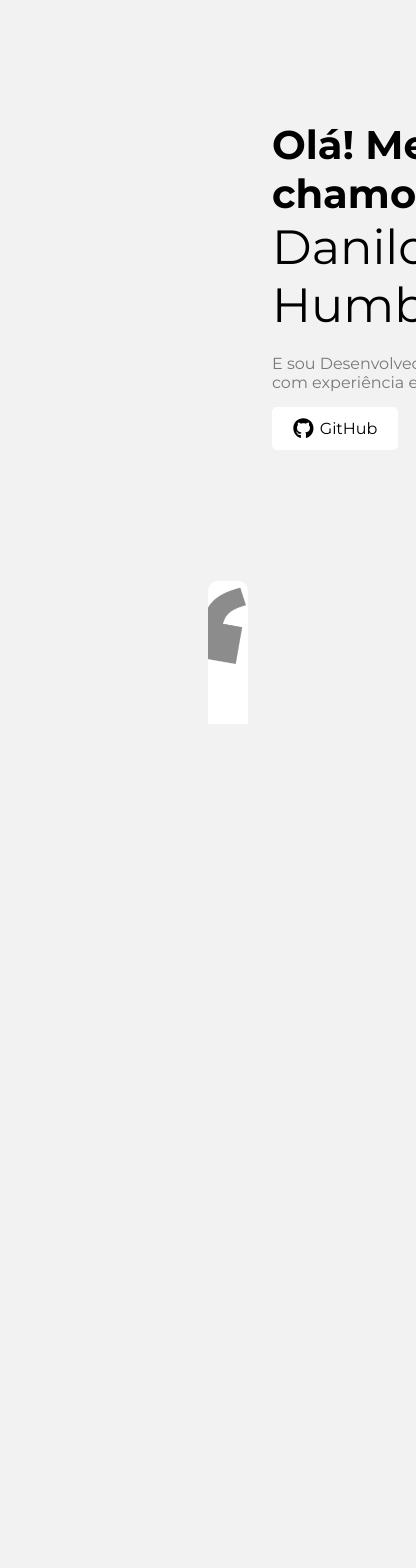
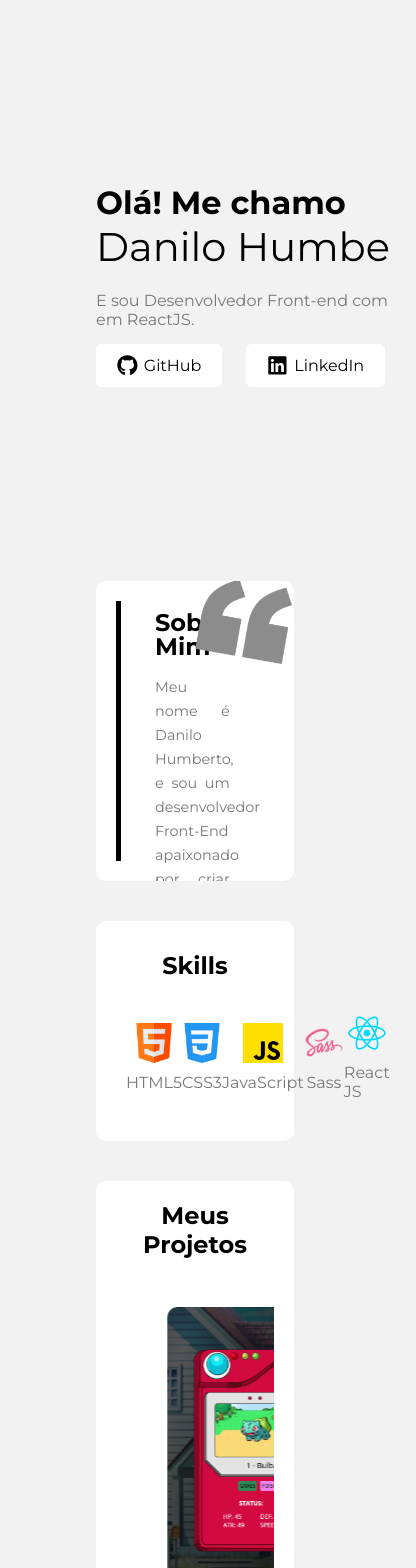
Before and after one commit to danilo-humberto/portfolio, a React (Vite) app: page / in a window 390 px wide. Shown: the part 120-1688 px from the top of the page, 416 px wide, since content can reach past the window. Before the commit the page ends 844 px from the top, so only its background shows below. Built offline with nearby package versions, Linux system fonts and the light colour scheme.

Commit message:
continuing responsive feature

```diff
--- a/src/App.css
+++ b/src/App.css
@@ -1,7 +1,13 @@
 .container {
     width: 100vw;
-    height: 100vh;
-    padding: 0 13rem;
-    overflow-x: hidden;
+    min-height: 100vh;
+    max-width: 1536px;
+    margin: 0 auto;
     scroll-behavior: smooth;
 }
+
+@media screen and (max-width: 1024px) {
+    .container {
+        padding: 0 6rem;
+    }
+}
--- a/src/components/about/About.css
+++ b/src/components/about/About.css
@@ -52,3 +52,16 @@
         line-height: 1.5rem;
     }
 }
+
+@media screen and (max-width: 1400px) {
+    .about-container {
+        width: 100%;
+    }
+}
+
+@media screen and (max-width: 1250px) {
+
+    .a-content > :nth-child(2) {
+        font-size: 0.9rem;
+    }
+}
--- a/src/components/header/Header.css
+++ b/src/components/header/Header.css
@@ -49,3 +49,15 @@ nav ul li a:hover {
     align-items: center;
     gap: 20px;
 }
+
+@media screen and (max-width: 1250px) {
+    nav ul {
+        gap: 70px;
+    }
+}
+
+@media screen and (max-width: 1024px) {
+    nav ul {
+        gap: 40px;
+    }
+}
--- a/src/components/hero/Hero.css
+++ b/src/components/hero/Hero.css
@@ -85,3 +85,53 @@
         padding-left: 10rem;
     }
 }
+
+@media screen and (max-width: 1400px) {
+    .hero-container {
+        padding: 10px;
+        justify-content: space-between;
+    }
+
+    .h-right {
+        padding-left: 0rem;
+    }
+
+    .h-right > div > img {
+        width: 300px;
+        height: 300px;
+    }
+
+    .h-right > div > div {
+        width: 320px;
+        height: 320px;
+    }
+
+    .h-left {
+        flex: 2;
+        padding-left: 0rem;
+    }
+
+    .h-left > :nth-child(1) {
+        font-size: 2rem;
+    }
+
+    .h-left > :nth-child(2) {
+        font-size: 2.5rem;
+    }
+
+    .h-left > :nth-child(3) {
+        width: 450px;
+    }
+}
+
+@media screen and (max-width: 1250px) {
+    .h-left > :nth-child(3) {
+        width: 400px;
+    }
+}
+
+@media screen and (max-width: 1024px) {
+    .hero-container {
+        padding: 0;
+    }
+}
--- a/src/components/projects/Project.css
+++ b/src/components/projects/Project.css
@@ -109,11 +109,15 @@
     }
   }
 
-  @media screen and (max-width: 1300px) {
+  @media screen and (max-width: 1400px) {
+
+    .project-container {
+        width: 100%;
+    }
 
     .p-box > :nth-child(1) {
-        width: 250px;
+        width: 200px;
         height: 300px;
-        object-position: 85%;
+        object-position: 80%;
     }
   }
--- a/src/components/projects/Project.jsx
+++ b/src/components/projects/Project.jsx
@@ -60,6 +60,38 @@ const Project = () => {
             </div>
           </div>
         </SwiperSlide>
+        <SwiperSlide className="swiper-box">
+          <div className="p-box">
+            <img src="./pokedex.png" alt="" />
+            <div className="p-box-content">
+              <div className="p-box-header">
+                <h3>{t("project.box.header.title")}</h3>
+                <div className="p-box-header-imgs">
+                  <img src="./html.png" alt="logo do html" />
+                  <img src="./css-3.png" alt="logo do css" />
+                  <img src="./js.png" alt="logo do javascript" />
+                </div>
+              </div>
+              <p>{t("project.box.box-content.paragraph")}</p>
+              <div className="p-box-content-btns">
+                <a
+                  href="https://danilo-humberto.github.io/ProjectPokedex/"
+                  rel="noopener noreferrer"
+                  target="_blank"
+                >
+                  {t("project.box.box-content.first-a")}
+                </a>
+                <a
+                  href="https://github.com/danilo-humberto/ProjectPokedex?tab=readme-ov-file"
+                  rel="noopener noreferrer"
+                  target="_blank"
+                >
+                  &lt;{t("project.box.box-content.second-a")} /&gt;
+                </a>
+              </div>
+            </div>
+          </div>
+        </SwiperSlide>
       </Swiper>
     </section>
   );
--- a/src/components/skills/Skills.css
+++ b/src/components/skills/Skills.css
@@ -44,3 +44,9 @@
         width: 90%;
     }
 }
+
+@media screen and (max-width: 1400px) {
+    .skills-container {
+        width: 100%;
+    }
+}
--- a/src/index.css
+++ b/src/index.css
@@ -16,6 +16,10 @@ body {
     transition: background-color 0.3s ease, color 0.3s ease;
 }
 
+html, body {
+    overflow-x: hidden;
+}
+
 a {
     text-decoration: none;
     color: white;
```
